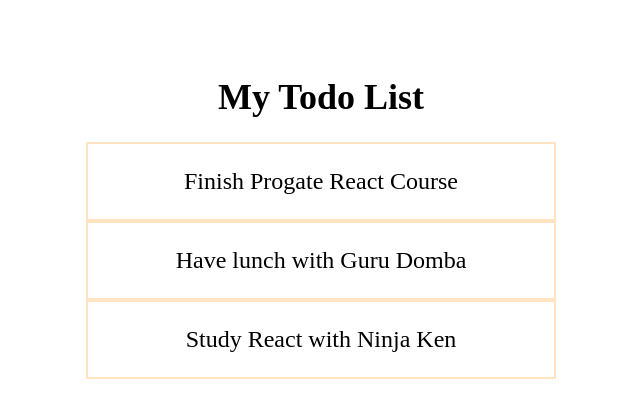
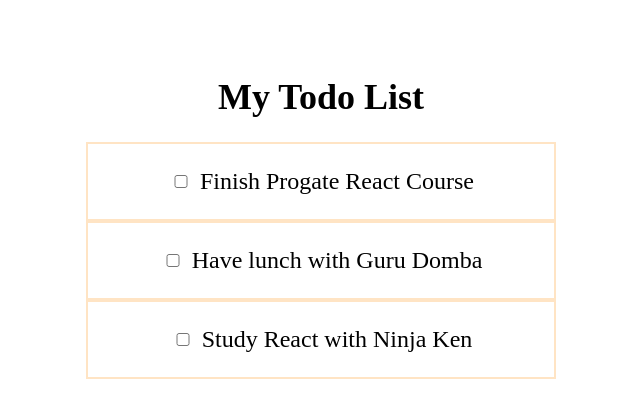
Before and after one commit to Janiedsriputrip/project-app-todo, a React (Vite) app: page / in a window 1280 px wide. Shown: the top 418 px of the page, without its empty margins (319-959 px from the left). Built offline with nearby package versions, Linux system fonts and the light colour scheme.

Commit message:
Develop toggle todo feature

```diff
--- a/src/App.jsx
+++ b/src/App.jsx
@@ -25,13 +25,25 @@
 
   console.log(todos)
 
+  const toggleCompleted = (todoId) =>{
+    const updatedTodos = todos.map((todo) => {
+      if(todo.id === todoId) {
+        todo.completed = !todo.completed
+      }
+      return todo
+    })
+    setTodos(updatedTodos)
+  }
+
   return (
      <div style={styles.container}>
       <h1 style={styles.title}>My Todo List</h1>
-      <Todos todos={todos} />
+      <Todos todos={todos} toggleCompleted={toggleCompleted} />
     </div>
   )
 }
+
+
   const styles = {
   container: {
     textAlign: 'center',
--- a/src/components/TodoItem.jsx
+++ b/src/components/TodoItem.jsx
@@ -1,9 +1,25 @@
 import React from 'react'
 
-const TodoItem = ({ todo }) => {
+const TodoItem = ({ todo, toggleCompleted }) => {
+
+ const getTodoTitleStyle = () => {
+    if (todo.completed === true) {
+      return { textDecoration: 'line-through' }
+    } else {
+      return { textDecoration: 'none' }
+    }
+  }
+
+
   return (
     <div style={styles.todoItem}>
-      <p>{todo.title}</p>
+    <input
+        type="checkbox"
+        style={styles.checkbox}
+        onChange={() => toggleCompleted(todo.id)}
+      />
+      <p style={getTodoTitleStyle()}>{todo.title}</p>
+
     </div>
   )
 }
@@ -12,6 +28,18 @@
   todoItem: {
     border: '2px solid #FFE4C4',
     fontSize: '24px',
+    display:'flex',
+    justifyContent: 'center',
+    alignItems: 'center',
+  },
+
+  checkbox: {
+    marginRight: '10px',
+    heigth: '18px',
+    width: '18px',
+
+
+
   },
 }
 
--- a/src/components/Todos.jsx
+++ b/src/components/Todos.jsx
@@ -1,11 +1,17 @@
 import React from 'react'
 import TodoItem from './TodoItem'
 
-const Todos = ({ todos }) => {
+const Todos = ({ todos, toggleCompleted }) => {
   return (
    <div style={styles.container}>
       {todos.map((todo) => {
-        return <TodoItem key={todo.id} todo={todo} />
+        return (
+          <TodoItem
+              key={todo.id}
+              todo={todo}
+              toggleCompleted={toggleCompleted}
+              />
+            )
       })}
     </div>
   )
```
